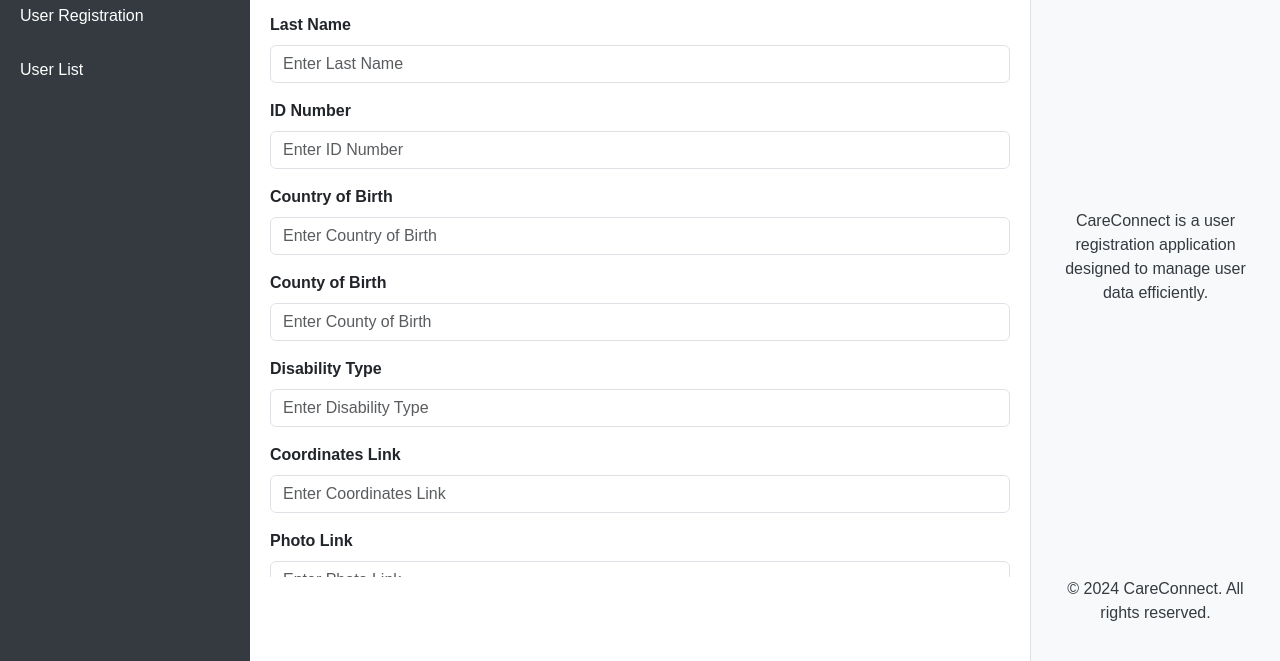
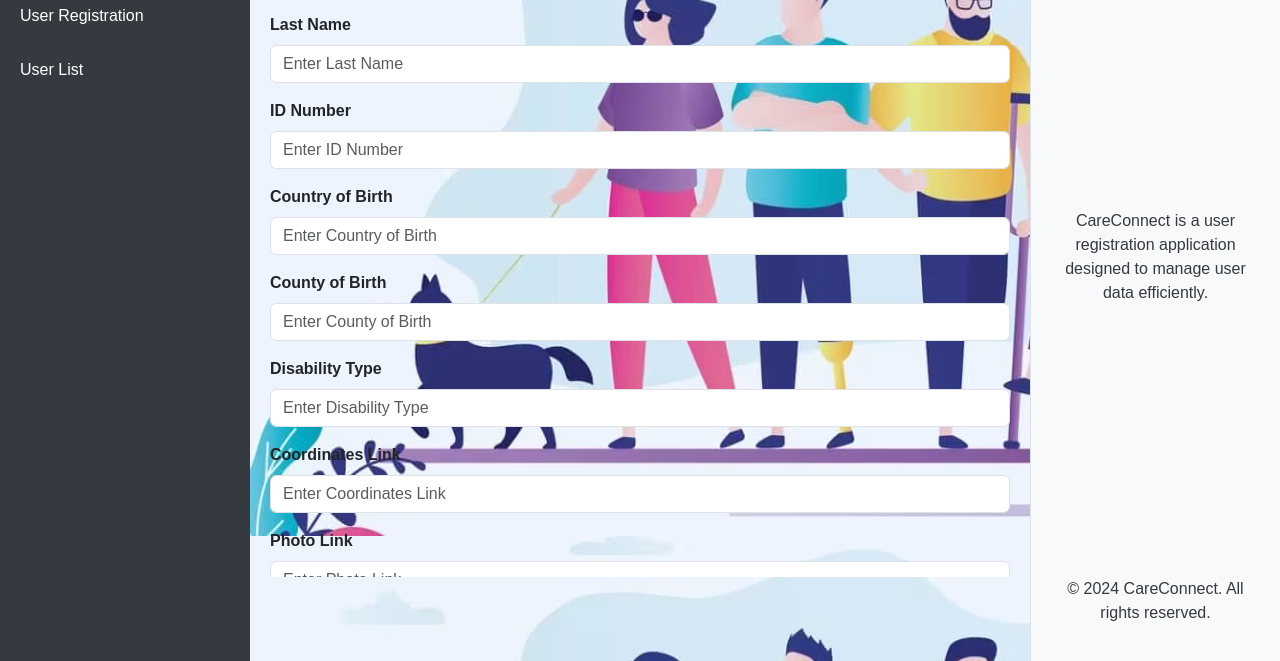
Before and after one commit to BettKev/CareConnect, a plain HTML site: page index.html in a window 1280 px wide. Shown: the part 139-800 px from the top of the page. Drawn offline with nearby package versions, Linux system fonts and the light colour scheme.

Commit message:
added background image to form

```diff
--- a/styles.css
+++ b/styles.css
@@ -27,6 +27,7 @@ body {
   flex: 1;
   padding: 20px;
   overflow-y: auto; /* Allow scrolling in main content if needed */
+  background-image: url('./assets/landingpage.avif');
 }
 
 .right-sidebar {
```
